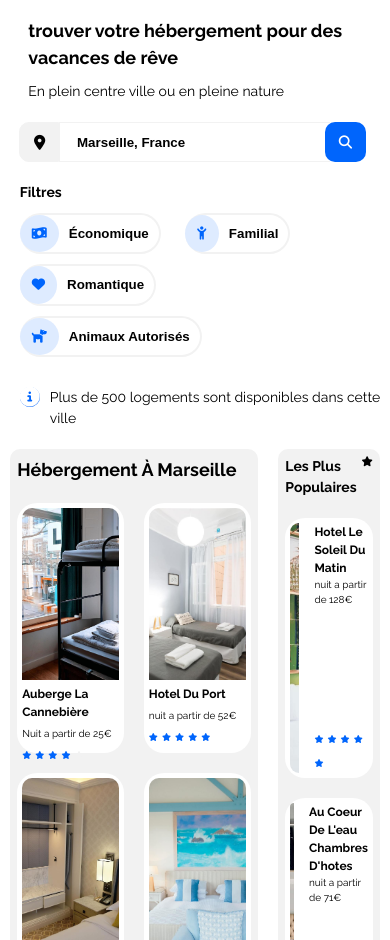
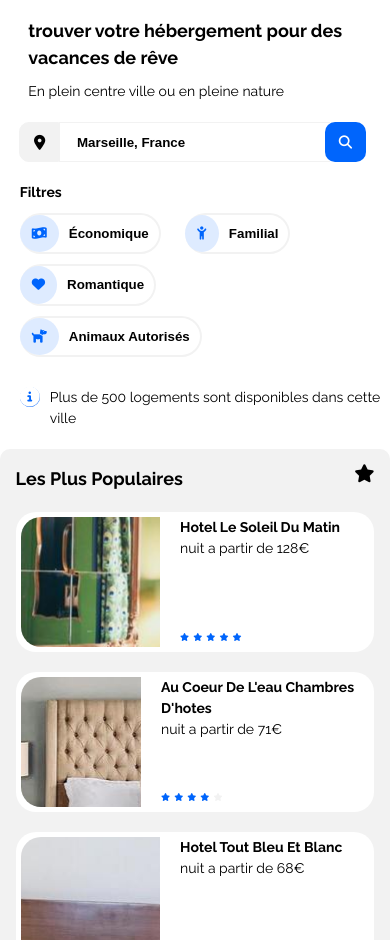
Before and after one commit to steffFrank/Booki_Project, a plain HTML site: page index.html in a window 390 px wide. Shown: the part 103-1043 px from the top of the page. Drawn offline with Linux system fonts and the light colour scheme.

Commit message:
feat: Add populaire for mobile

```diff
--- a/assets/css/style.css
+++ b/assets/css/style.css
@@ -537,6 +537,116 @@ button {
         color: var(--clr-blue);
     }
 
+    /* HEBERGEMENTS */
+
+    #hebergements {
+        display: flex;
+        flex-direction: column-reverse;
+        row-gap: var(--gap);
+        width: 100%;
+    }
+
+    /* .hebergements__container {
+        width: 100%;
+        background-color: var(--clr-grey);
+        padding: var(--padding-section);
+        border-radius: var(--border-radius);
+    } */
+
+    .articles {
+        display: flex;
+        flex-wrap: wrap;
+        margin: auto;
+        gap: var(--gap);
+        margin-bottom: var(--margin-bottom);
+    }
+
+    .articles-fig {
+        height: 250px;
+        flex: 1 30%;
+        background-color: var(--clr-white);
+        border-radius: calc(var(--border-radius) * 2);
+        padding: 5px;
+        padding-bottom: 0;
+    }
+
+    .room1 {
+        background: url("../images/hebergements/3_medium/room1.jpg") center;
+    }
+    .room2 {
+        background: url("../images/hebergements/3_medium/room2.jpg") center;
+    }
+    .room3 {
+        background: url("../images/hebergements/3_medium/room3.jpg") center;
+    }
+    .room4 {
+        background: url("../images/hebergements/3_medium/room4.jpg") center;
+    }
+    .room5 {
+        background: url("../images/hebergements/3_medium/room5.jpg") center
+    }
+    .room6 {
+        background: url("../images/hebergements/3_medium/room6.jpg") center;
+    }
+
+    .articles-fig__img {
+        width: 100%;
+        height: 70%;
+        border-radius: var(--border-radius) var(--border-radius) 0 0;
+        background-size: cover;
+    }
+    .articles-fig h4 {
+        margin: 5px 0;
+    }
+    .articles-fig p {
+        font-size: 10px;
+    }
+
+    .aside {
+        width: 100%;
+        row-gap: var(--gap);
+        padding: calc(var(--padding-section) * 2);
+    }
+
+    .aside__title {
+        display: flex;
+        justify-content: space-between;
+    }
+
+    .aside__title h3,
+    .aside__title .fa-star {
+        font-size: 18px;
+    }
+
+    .aside-fig {
+        width: 100%;
+        height: 140px;
+    }
+
+    .aside-fig p {
+        font-size: 14px;
+    }
+    .pop1 {
+        background: url("../images/hebergements/3_medium/pop_room1.jpg") center;
+    }
+    .pop2 {
+        background: url("../images/hebergements/3_medium/pop_room2.jpg") center;
+    }
+    .pop3 {
+        background: url("../images/hebergements/3_medium/pop_room3.jpg") center;
+
+    }
+    .aside-fig__img {
+        width: 40%;
+    }
+    .aside__description {
+        left: 5px;
+    }
+
+    .aside__description h4 {
+        font-size: 14px;
+    }
+
     /* ACTIVITES */
 
     .wrapper-activites {
```
